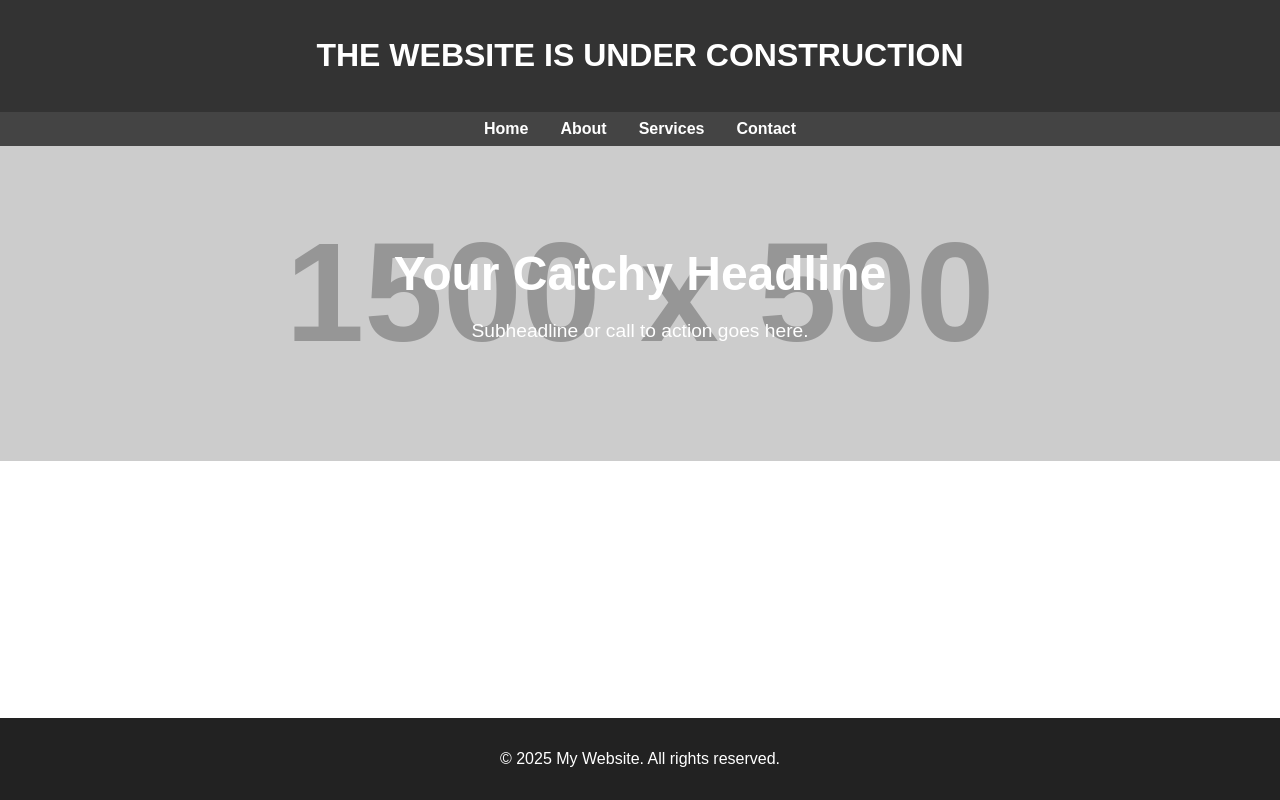
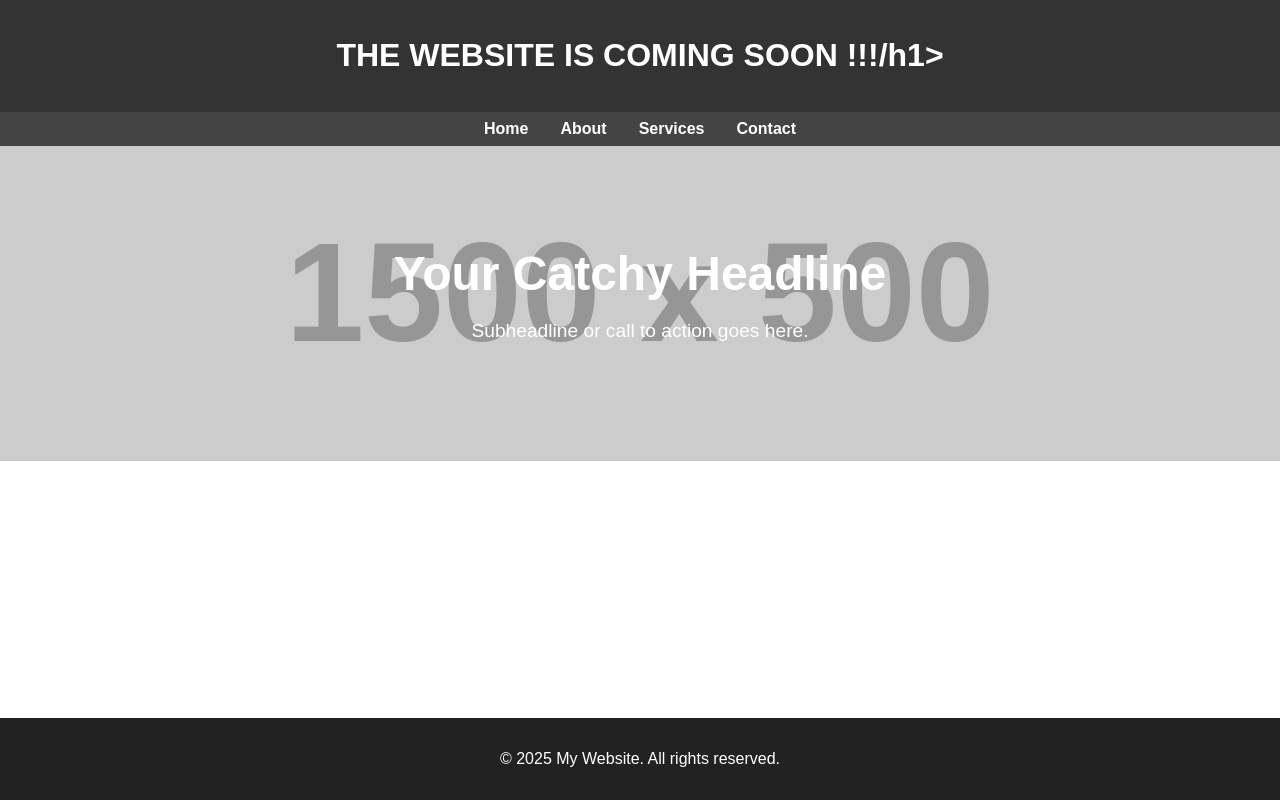
Before and after one commit to TyagiAka/dbda_3, a plain HTML site: page index.html in a window 1280 px wide. Drawn offline with Linux system fonts and the light colour scheme.

Commit message:
website is coming soon

```diff
--- a/index.html
+++ b/index.html
@@ -66,7 +66,7 @@
 <body>
 
   <header>
-    <h1>THE WEBSITE IS UNDER CONSTRUCTION</h1>
+    <h1>THE WEBSITE IS COMING SOON !!!/h1>
   </header>
 
   <nav>
```
